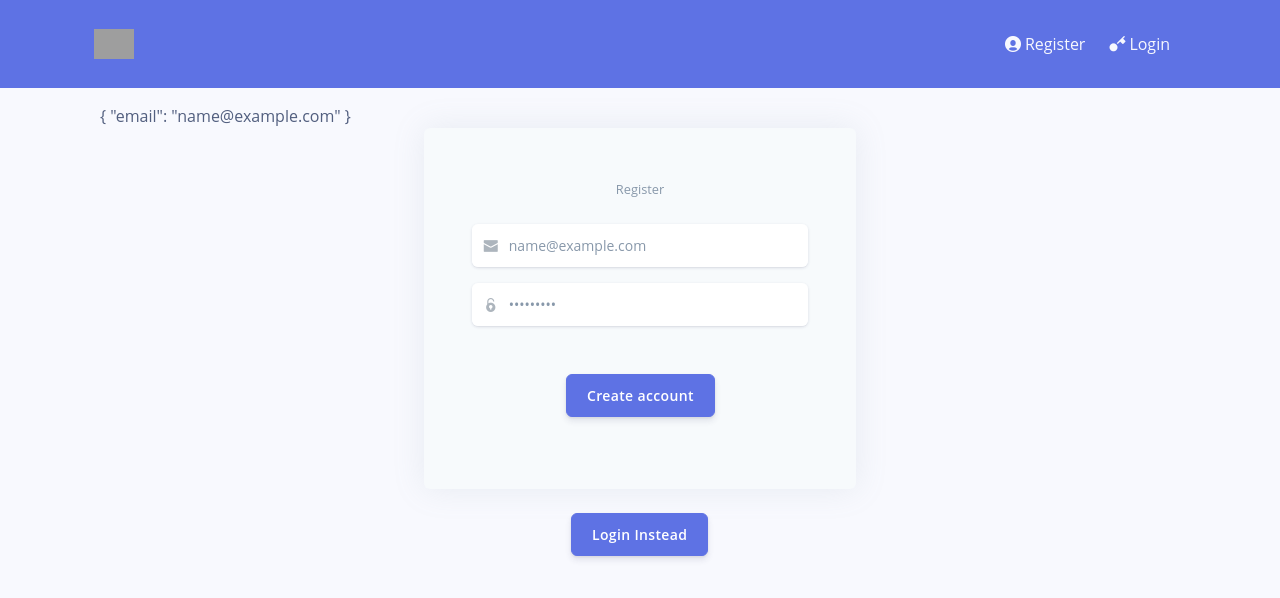
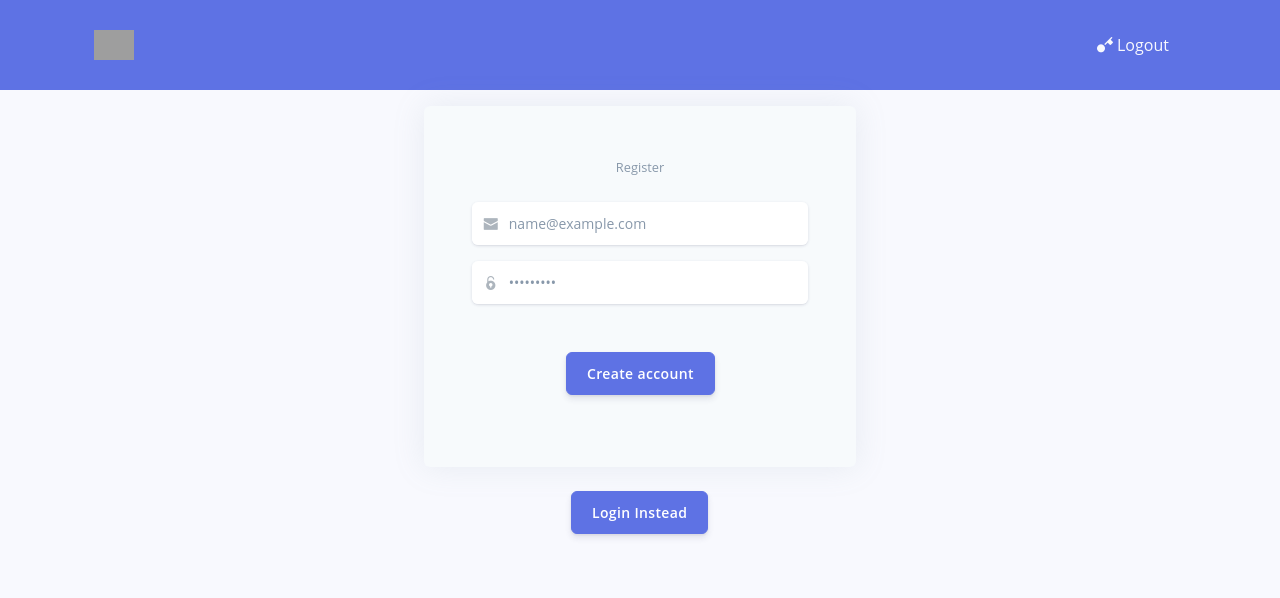
Before and after one commit to grantglidewell/zooHackathon-2019, a Vue app: page / in a window 1280 px wide. Both pictures are taken after typing "name@example.com", "Sample123" into the empty fields and a click on the button "Create account". Shown: the top 598 px of the page. Built offline with nearby package versions, Linux system fonts and the light colour scheme; grey boxes are pictures that could not be loaded.

Commit message:
Logout functionality

```diff
--- a/src/App.vue
+++ b/src/App.vue
@@ -14,6 +14,20 @@ export default {
   name: "app",
   components: {
     Navbar
+  },
+
+  mounted() {
+    if (this.$store.state.email && this.$route.path === "/") {
+      this.$router.push({ path: "/dashboard" });
+    }
+  },
+
+  watch: {
+    "$store.state.email"(email) {
+      if (!email) {
+        this.$router.push({ path: "/" });
+      }
+    }
   }
 };
 </script>
--- a/src/components/Navbar.vue
+++ b/src/components/Navbar.vue
@@ -34,18 +34,30 @@
           </div>
         </div>
         <!-- Navbar items -->
-        <ul class="navbar-nav ml-auto">
+        <ul v-if="!$store.state.email" class="navbar-nav ml-auto">
           <li class="nav-item">
-            <router-link class="nav-link nav-link-icon" to="/register">
+            <base-button type="link" class="nav-link nav-link-icon">
               <i class="ni ni-circle-08"></i>
               <span class="nav-link-inner--text">Register</span>
-            </router-link>
+            </base-button>
           </li>
           <li class="nav-item">
-            <router-link class="nav-link nav-link-icon" to="/login">
+            <base-button type="link" class="nav-link nav-link-icon">
               <i class="ni ni-key-25"></i>
               <span class="nav-link-inner--text">Login</span>
-            </router-link>
+            </base-button>
+          </li>
+        </ul>
+        <ul v-else class="navbar-nav ml-auto">
+          <li class="nav-item">
+            <base-button
+              @click="$store.dispatch('logout')"
+              type="link"
+              class="nav-link nav-link-icon"
+            >
+              <i class="ni ni-key-25"></i>
+              <span class="nav-link-inner--text">Logout</span>
+            </base-button>
           </li>
         </ul>
       </template>
--- a/src/router.js
+++ b/src/router.js
@@ -4,6 +4,7 @@ import Router from "vue-router";
 import Form from "@/components/Form";
 
 import Landing from "@/views/Landing.vue";
+import Dashboard from "@/views/Dashboard.vue";
 
 Vue.use(Router);
 
@@ -17,6 +18,11 @@ export default new Router({
       component: Landing
     },
     {
+      path: "/dashboard",
+      name: "Dashboard",
+      component: Dashboard
+    },
+    {
       path: "/form",
       name: "Form",
       component: Form
--- a/src/store.js
+++ b/src/store.js
@@ -17,6 +17,10 @@ const mutations = {
 const actions = {
   login({ commit }, userData) {
     commit("SET_USER", userData);
+  },
+
+  logout({ commit }) {
+    commit("SET_USER", { email: "" });
   }
 };
 
--- /dev/null
+++ b/src/views/Dashboard.vue
@@ -0,0 +1,12 @@
+<template>
+  <div class="dashboard">
+    This is your dashboard, dear {{ this.$store.state.email }}
+  </div>
+</template>
+
+<script>
+export default {};
+</script>
+
+<style>
+</style>
--- a/src/views/Landing.vue
+++ b/src/views/Landing.vue
@@ -1,7 +1,6 @@
 <template>
   <div class="landing">
     <div class="container">
-      {{ this.$store.state }}
       <Login v-if="showLogin" />
       <Register v-else />
       <div class="text-center mt-4">
```
